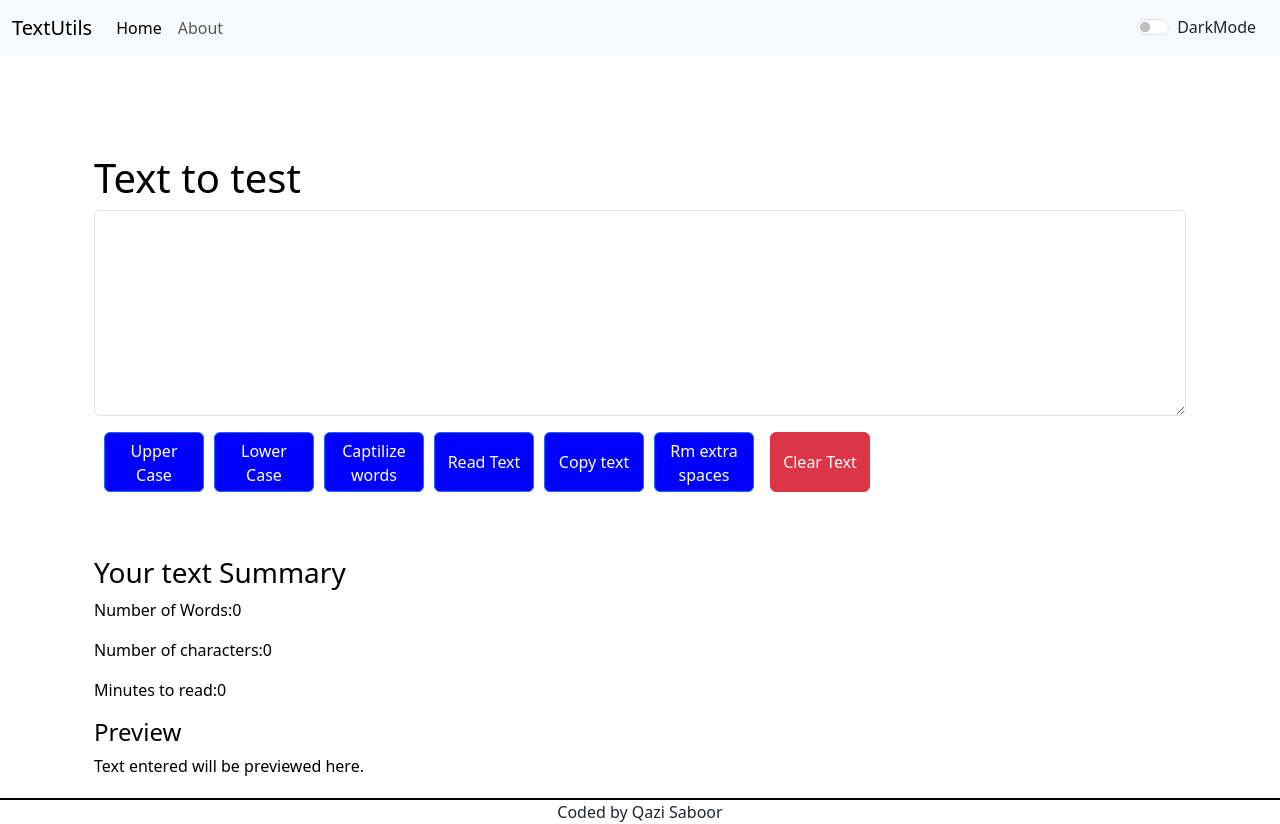
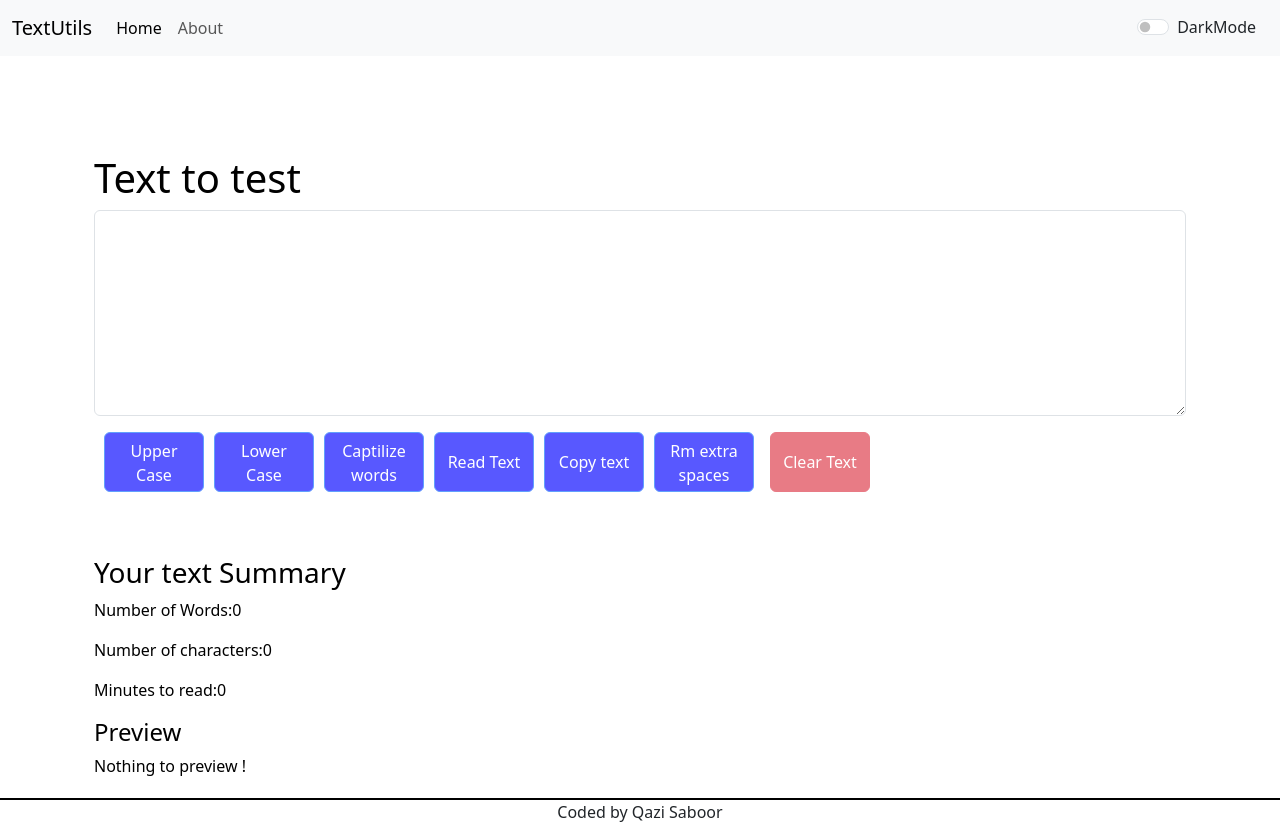
Before and after one commit to QaziSaboorr/textutils, a React (Create React App) app: page / in a window 1280 px wide. Built offline with nearby package versions, Linux system fonts and the light colour scheme.

Commit message:
more fixes

```diff
--- a/src/components/TextForm.js
+++ b/src/components/TextForm.js
@@ -100,6 +100,7 @@ export default function TextForm(props) {
             className="btn btn-primary "
             onClick={handleUpClick}
             style={Style}
+            disabled={text.length === 0}
           >
             Upper Case
           </button>
@@ -107,10 +108,12 @@ export default function TextForm(props) {
             className="btn btn-primary "
             onClick={handleloClick}
             style={Style}
+            disabled={text.length === 0}
           >
             Lower Case
           </button>
           <button
+            disabled={text.length === 0}
             style={Style}
             className="btn btn-primary "
             onClick={() => {
@@ -120,11 +123,17 @@ export default function TextForm(props) {
             Captilize words
           </button>
 
-          <button className="btn btn-primary " onClick={speak} style={Style}>
+          <button
+            className="btn btn-primary "
+            onClick={speak}
+            style={Style}
+            disabled={text.length === 0}
+          >
             Read Text
           </button>
 
           <button
+            disabled={text.length === 0}
             className="btn btn-primary "
             onClick={handleCopy}
             style={Style}
@@ -133,6 +142,7 @@ export default function TextForm(props) {
           </button>
 
           <button
+            disabled={text.length === 0}
             className="btn btn-primary "
             onClick={handleExtraSpaces}
             style={Style}
@@ -141,6 +151,7 @@ export default function TextForm(props) {
           </button>
 
           <button
+            disabled={text.length === 0}
             className="btn btn-danger my-3 mx-3"
             onClick={() => clearText()}
             style={clearStyle}
@@ -149,6 +160,7 @@ export default function TextForm(props) {
           </button>
         </div>
         <div
+          disabled={text.length === 0}
           className="container my-5"
           style={{
             backgroundColor: props.mode === "dark" ? "#1e0b69" : "white",
@@ -176,9 +188,7 @@ export default function TextForm(props) {
             }) * 0.008}
           </p>
           <h4>Preview</h4>
-          <p>
-            {text.length > 0 ? text : "Text entered will be previewed here."}
-          </p>
+          <p>{text.length > 0 ? text : "Nothing to preview   !"}</p>
         </div>
       </div>
     </>
```
